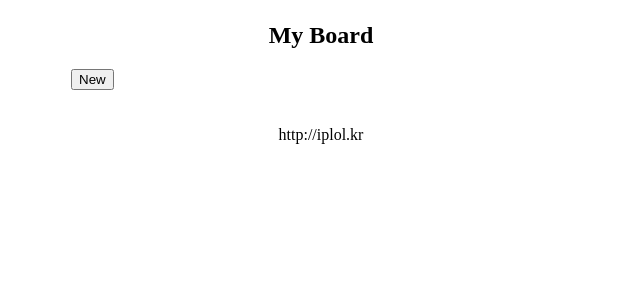
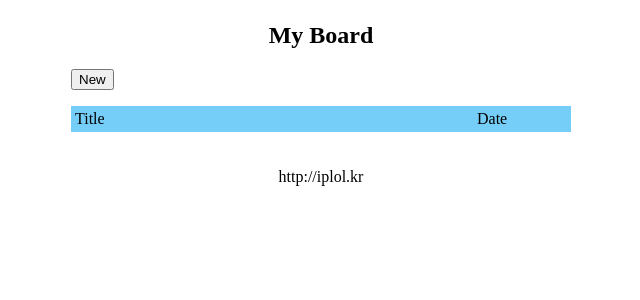
Before and after one commit to songbob/songbob, a Node server app: page /posts in a window 1280 px wide. Shown: the part 58-358 px from the top of the page, without its empty margins (319-959 px from the left). Run offline with Node 20, Linux system fonts and the light colour scheme; data that the repository does not hold is empty; some libraries are stand-ins or nearby versions.

Commit message:
Board ver1 success

```diff
--- a/public/stylesheets/master.css
+++ b/public/stylesheets/master.css
@@ -46,6 +46,10 @@ footer{
 .posts .index ul li:nth-child(odd){
   background-color: #75CEF7;
 }
+.posts .index ul li>span{
+	width: 90px;
+	float: right;
+}
 .posts .index ul li:nth-child(even){
   background-color: #A8D8EF;
 }
--- a/views/posts/index.ejs
+++ b/views/posts/index.ejs
@@ -15,6 +15,7 @@
 <div class="index">
 	<a href="/posts/new"><button>New</button></a>
 	<ul>
+		<li class="header"> Title <span>Date</span></li>
 		<% data.forEach(function(e){ %>
 		<li>
 			<a href="/posts/<%= e._id %>"><%= e.title %></a>
--- a/views/posts/new.ejs
+++ b/views/posts/new.ejs
@@ -15,7 +15,7 @@
 <!-- views/posts/index.ejs -->
 <div class="new">
 	<h3>New Post</h3>
-	<form calss="posts_form" action="/posts" method="post">
+	<form class="posts_form" action="/posts" method="post">
 		<label>Title</label>
 		<input type="text" name="post[title]" value="">
 		<label>Body</label>
```
Also changed, not shown: views/posts/edit.ejs (+7 -6 lines).
